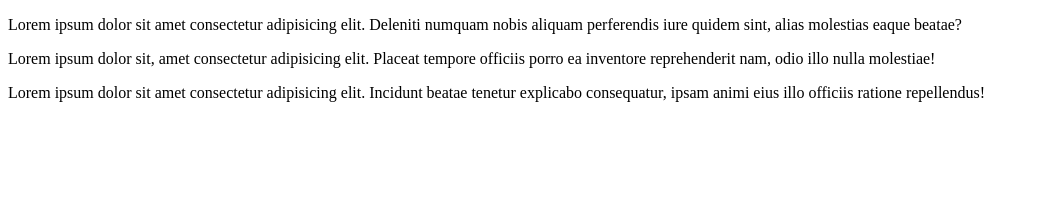
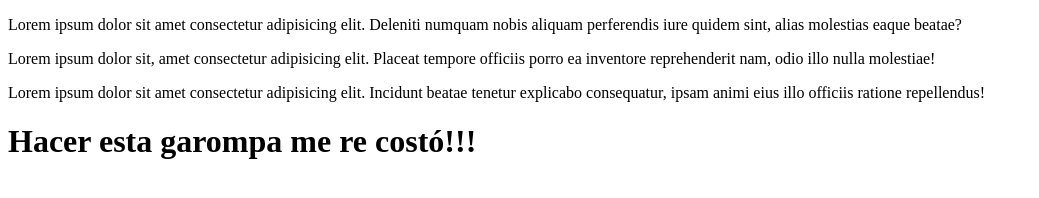
Before and after one commit to nicourru/probando2, a plain HTML site: page index.html in a window 1280 px wide. Shown: the whole page, without its empty margins (0-1039 px from the left). Drawn offline with Linux system fonts and the light colour scheme.

Commit message:
segundo cambio

```diff
--- a/index.html
+++ b/index.html
@@ -10,5 +10,7 @@
     <p>Lorem ipsum dolor sit amet consectetur adipisicing elit. Deleniti numquam nobis aliquam perferendis iure quidem sint, alias molestias eaque beatae?</p>
     <p>Lorem ipsum dolor sit, amet consectetur adipisicing elit. Placeat tempore officiis porro ea inventore reprehenderit nam, odio illo nulla molestiae!</p>
     <p>Lorem ipsum dolor sit amet consectetur adipisicing elit. Incidunt beatae tenetur explicabo consequatur, ipsam animi eius illo officiis ratione repellendus!</p>
+    <h1>Hacer esta garompa me re costó!!!</h1>
+
 </body>
 </html>
```
